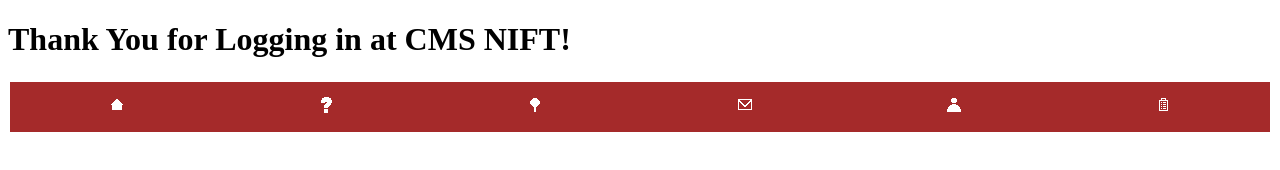
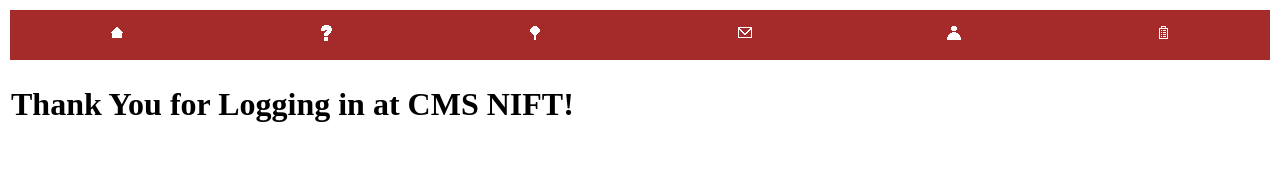
Before and after one commit to mukund2000-glitch/JURY, a plain HTML site: page login.html in a window 1280 px wide. Drawn offline with Linux system fonts and the light colour scheme.

Commit message:
Add files via upload

```diff
--- a/login.html
+++ b/login.html
@@ -39,6 +39,7 @@
                     </table>
                 </td>
             </tr>
-            <h1>Thank You for Logging in at CMS NIFT!</h1>
+            <table><tr><td><h1>Thank You for Logging in at CMS NIFT!</h1></td></tr></table>
+
 </body>
 </html>
```
